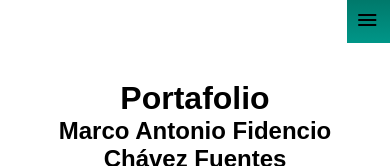
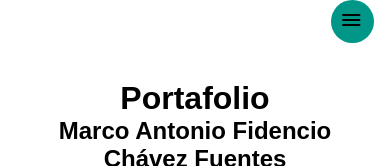
Before and after one commit to MacoChave/MacoChave, a plain HTML site: page index.html in a window 390 px wide. Shown: the top 166 px of the page. Drawn offline with Linux system fonts and the light colour scheme.

Commit message:
Update header.css
Corrección de toolbar como círculo

```diff
--- a/css/header.css
+++ b/css/header.css
@@ -11,14 +11,11 @@
 .toggle-menu {
     width: 32pt;
     height: 32pt;
-    background: linear-gradient(
-        to top,
-        var(--primary-color),
-        var(--dark-primary-color));
+    border-radius: 50%;
+    background: var(--primary-color);
     position: fixed;
-    text-align: right;
     top: 0;
-    Right: 0;
+    right: 1rem;
     z-index: 10;
 }
 
```
